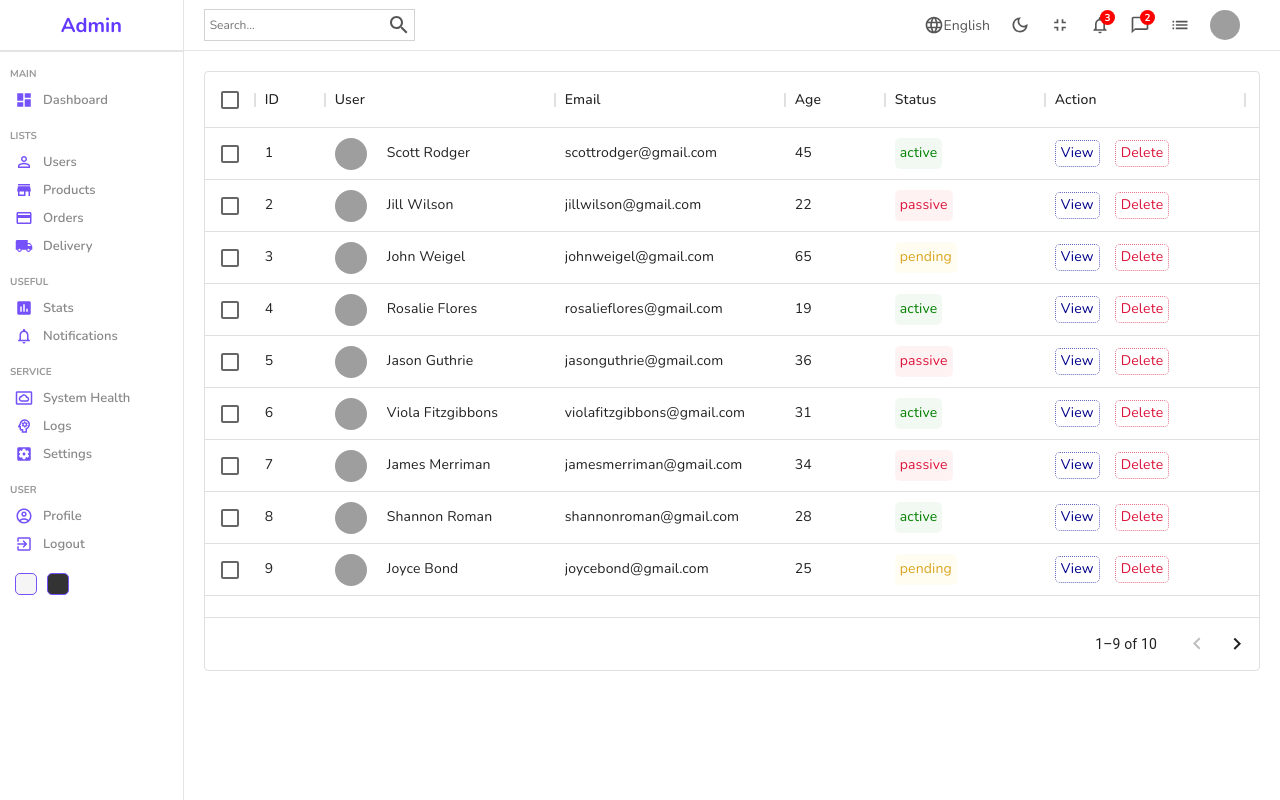
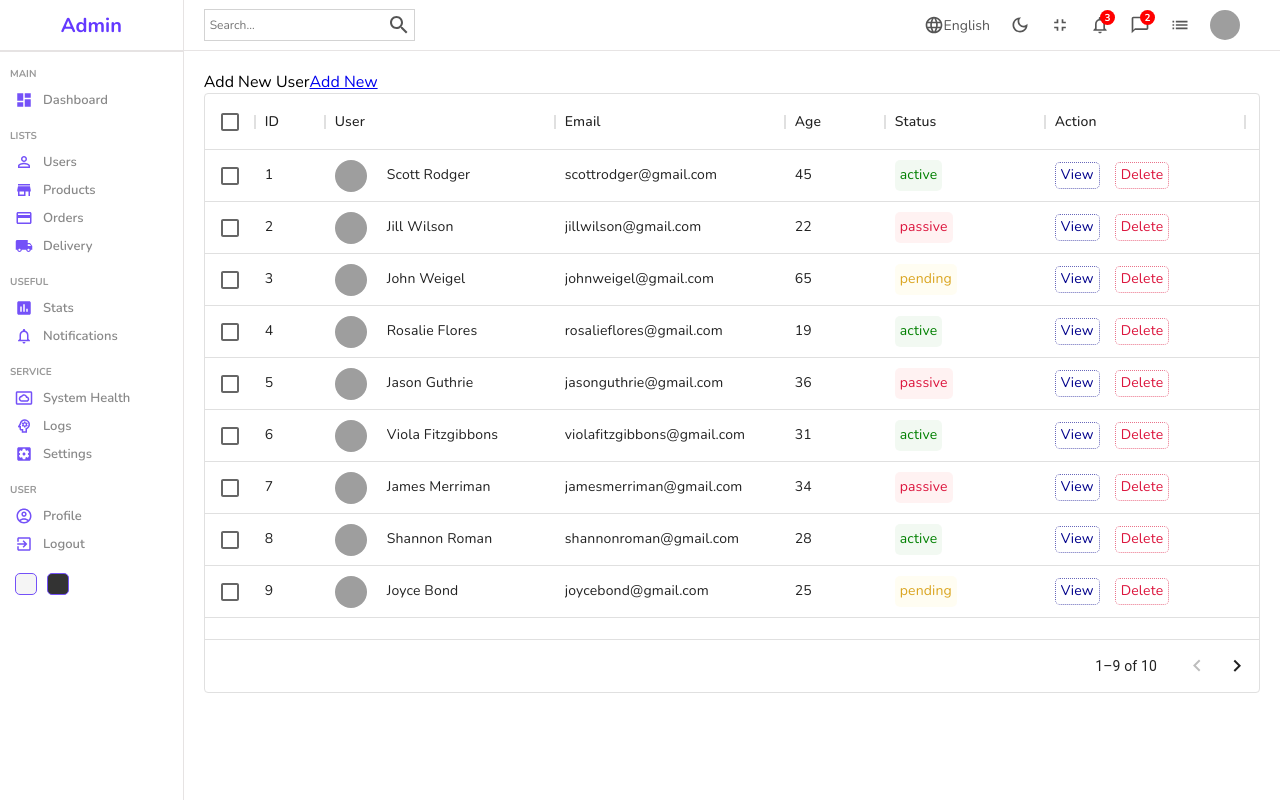
Before and after one commit to daw-maj-pl/admin-dashboard, a React (Create React App) app: page /users in a window 1280 px wide. Built offline with nearby package versions, Linux system fonts and the light colour scheme; grey boxes are pictures that could not be loaded.

Commit message:
Create 'Add New User' button

```diff
--- a/src/components/datatable/Datatable.jsx
+++ b/src/components/datatable/Datatable.jsx
@@ -23,6 +23,12 @@ const Datatable = () => {
   ];
   return (
     <div className="datatable">
+      <div className="datatableTitle">
+        Add New User
+        <Link to="/users/new" className="link">
+          Add New
+        </Link>
+      </div>
       <DataGrid
         rows={userRows}
         columns={userColumns.concat(actionColumn)}
```
